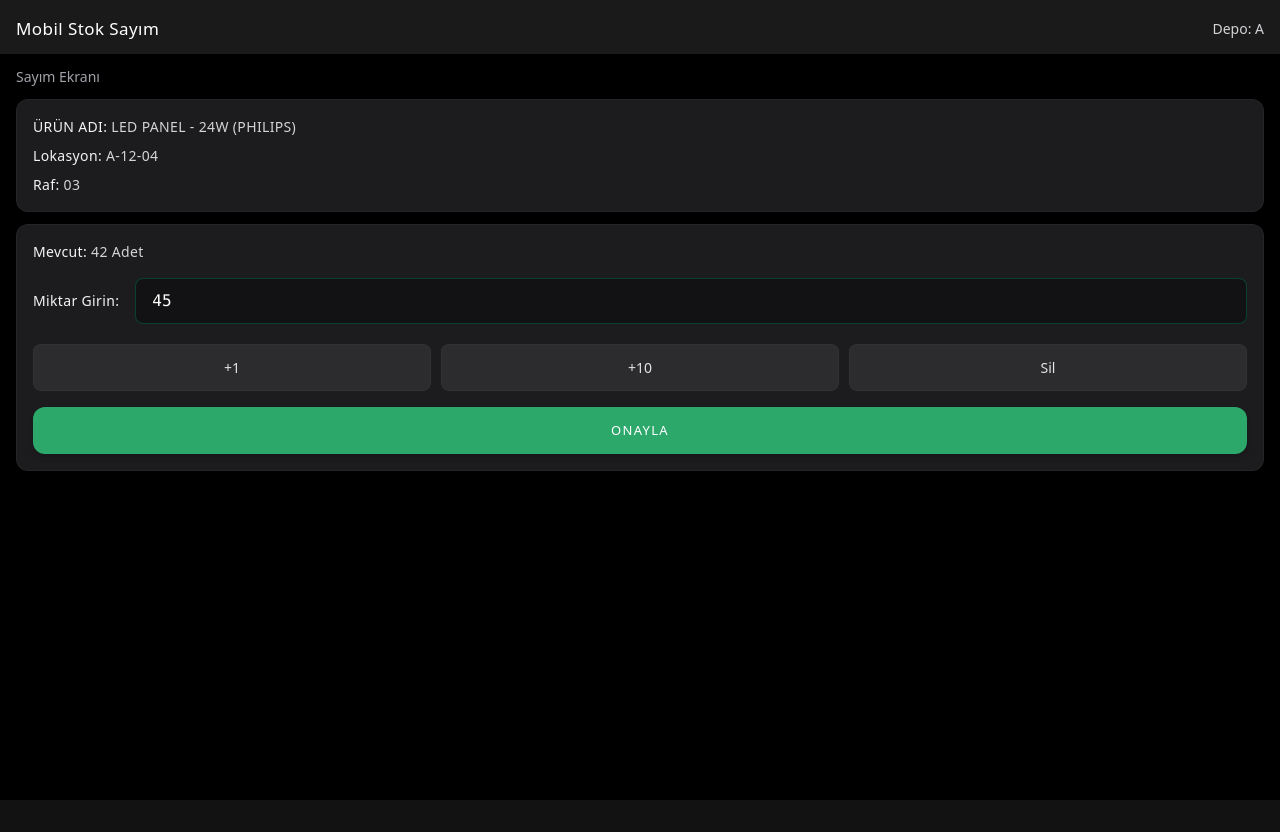
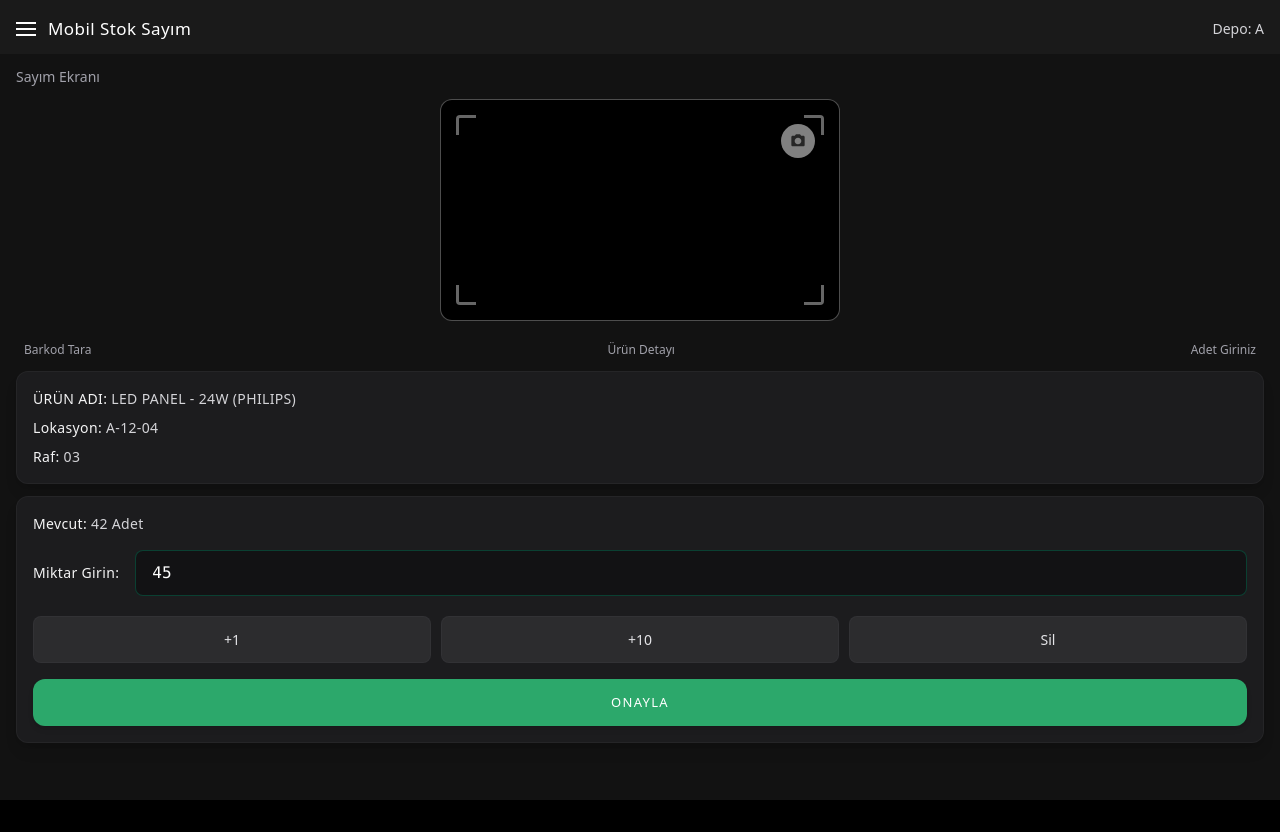
Before and after one commit to celalkale-gitcode/Ayakkabi_Erp, a Next.js app in the folder frontend/: page /dashboard/inventory in a window 1280 px wide. Before the commit the page ends 800 px from the top, so only its background shows below. Built offline with nearby package versions, Linux system fonts and the light colour scheme.

Commit message:
Update page.tsx

```diff
--- a/frontend/src/app/dashboard/inventory/page.tsx
+++ b/frontend/src/app/dashboard/inventory/page.tsx
@@ -1,32 +1,59 @@
 'use client';
 
 import React, { useState } from 'react';
-import styles from './inventory.module.css'; // 1. Yöntem: Harici Stil Dosyası
-import ProductDetailCard from '@/features/inventory/components/ProductDetailCard'; // 2. Yöntem: Alt Bileşen
+import styles from './inventory.module.css';
+import ProductDetailCard from '@/features/inventory/components/ProductDetailCard';
 import QuantityInputCard from '@/features/inventory/components/QuantityInputCard';
+import BarcodeScanner from '@/features/inventory/components/BarcodeScanner';
 
 export default function InventoryPage() {
   const [miktar, setMiktar] = useState<string>('45');
+  const [scannedSku, setScannedSku] = useState<string>('STK-45678'); // Resimdeki varsayılan SKU
+
+  const handleBarcodeResult = (barcode: string) => {
+    console.log("Okunan Barkod:", barcode);
+    setScannedSku(barcode);
+    // Barkod okunduğunda backend entegrasyonu veya ürün getirme mantığı buraya gelecek
+  };
 
   const handleOnayla = () => {
-    alert(`Stok Sayım Fişi Oluşturuluyor: Girilen Miktar ${miktar}`);
-    // Backend API fetch/axios istekleri buraya eklenecek
+    alert(`Stok Sayım Fişi Oluşturuluyor: Girilen Miktar ${miktar} (SKU: ${scannedSku})`);
   };
 
   return (
     <div className={styles.pageContainer}>
-      <div>
-        {/* Üst Başlık Barı (Aynı Kalıyor) */}
+      <div className="bg-[#121212] min-h-screen text-white">
+        {/* Üst Başlık Barı */}
         <div className="flex items-center justify-between px-4 pt-4 pb-3 bg-[#1a1a1a]">
-          <h1 className="text-[17px] font-normal tracking-wide">Mobil Stok Sayım</h1>
+          <div className="flex items-center gap-3">
+            {/* Resimdeki sol menü ikonu simülasyonu */}
+            <div className="flex flex-col gap-[4px] w-5 cursor-pointer">
+              <span className="h-[2px] bg-white w-full"></span>
+              <span className="h-[2px] bg-white w-full"></span>
+              <span className="h-[2px] bg-white w-full"></span>
+            </div>
+            <h1 className="text-[17px] font-normal tracking-wide">Mobil Stok Sayım</h1>
+          </div>
           <span className="text-[14px] font-normal text-zinc-300">Depo: A</span>
         </div>
 
-        {/* Barkod Alanı Simülasyonu (Aynı Kalıyor) */}
+        {/* Sayım Ekranı Başlığı */}
         <div className="px-4 py-3 text-[14px] text-zinc-400">Sayım Ekranı</div>
 
+        {/* Canlı Barkod Tarayıcı Alanı */}
+        <div className="px-4 mb-3">
+          <BarcodeScanner onResult={handleBarcodeResult} />
+        </div>
+
+        {/* Resimdeki Sekme/Buton Etiketleri */}
+        <div className="flex justify-between px-6 py-2 text-[12px] font-medium text-zinc-400">
+          <span>Barkod Tara</span>
+          <span>Ürün Detayı</span>
+          <span>Adet Giriniz</span>
+        </div>
+
         {/* ─── MODÜLER ALANLAR ─── */}
-        <div className="px-4 space-y-3">
+        <div className="px-4 space-y-3 mt-1">
           {/* 1 NOLU ALAN: Ürün kartı modülü */}
           <ProductDetailCard
             urunAdi="LED PANEL - 24W (PHILIPS)"
```
